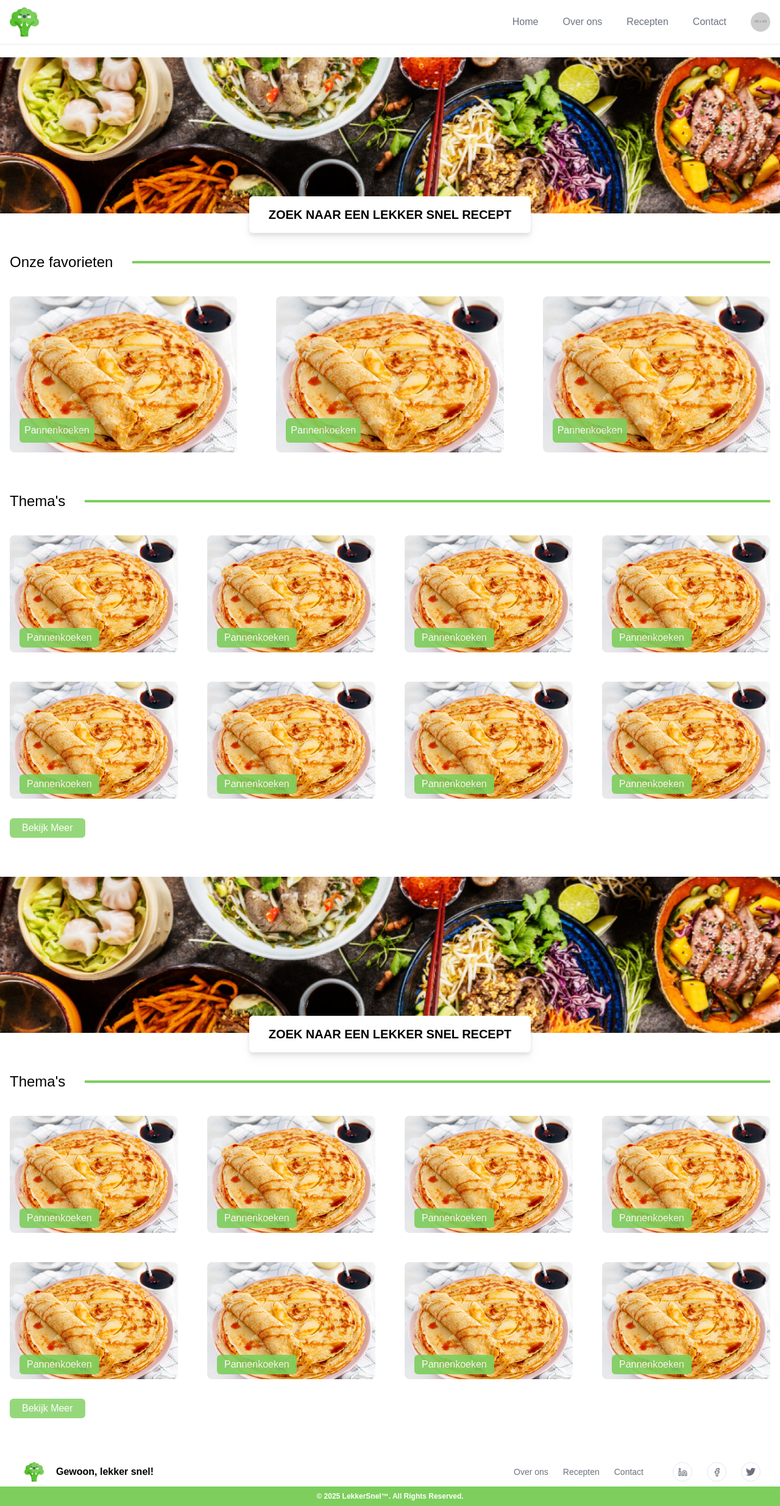
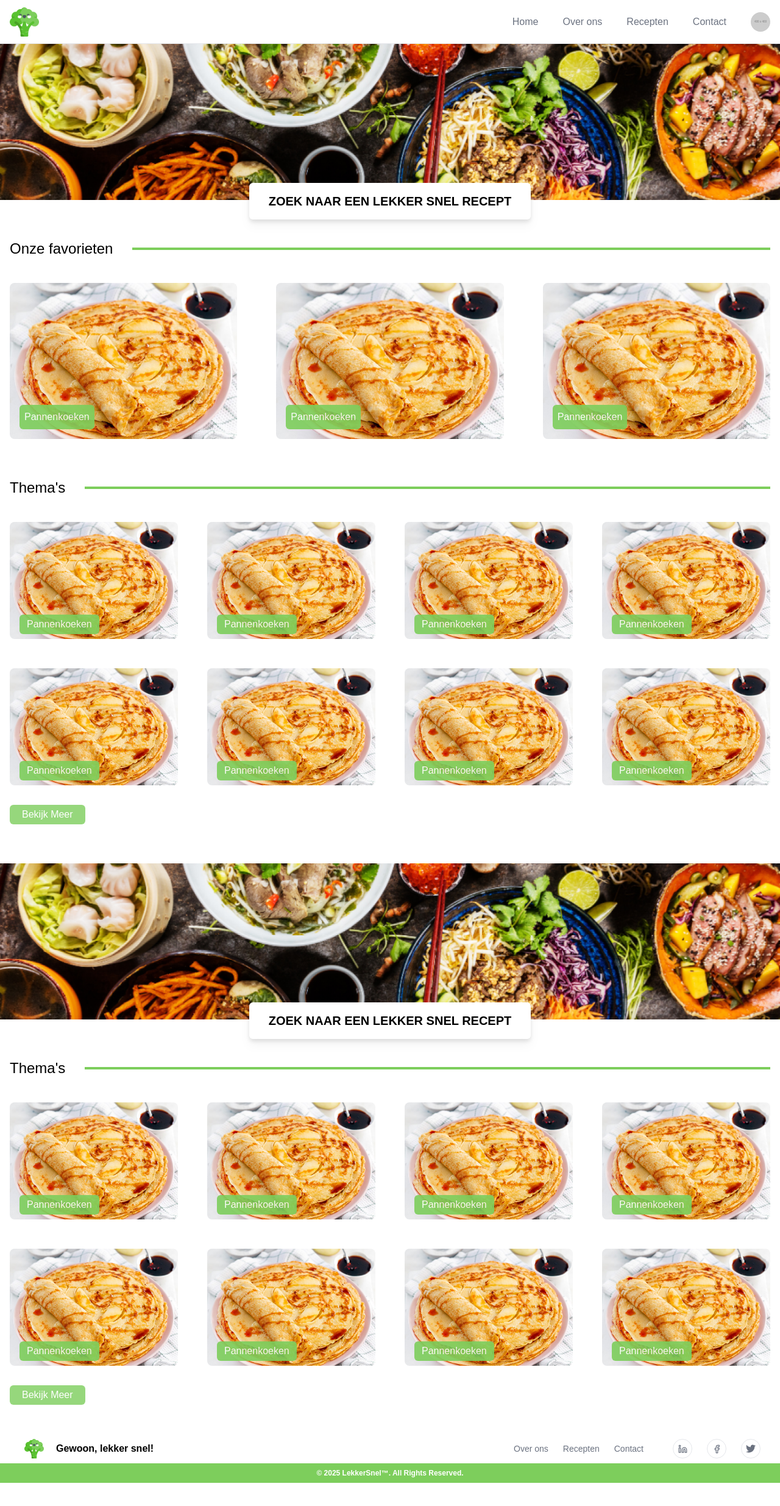
Before and after one commit to Basdasawesome/lekkersnel.nl, a PHP site: page / in a window 1280 px wide. Shown: the whole page at 61% size. After the commit the page ends 2432 px from the top, so only its background shows below. Run offline with PHP 8.4, Linux system fonts and the light colour scheme; grey boxes labelled with a size stand in for pictures from a placeholder-image service; style sheets or scripts are compiled from the project's sources; some libraries are stand-ins or nearby versions.

Commit message:
Fixed: Deleted body tags and added navbar to header

```diff
--- a/template/components/footer.php
+++ b/template/components/footer.php
@@ -1,5 +1,5 @@
-<footer class="bg-white">
-    <div class="container mx-auto pt-2">
+<footer class="bg-white mt-12">
+    <div class="mx-auto pt-2">
         <div class="w-full mx-auto flex justify-between items-center px-8">
             <a href="#" class="flex items-center mb-4 sm:mb-0 space-x-3 rtl:space-x-reverse">
                 <img src="img/logo.png" class="h-8 pl-2" alt="Logo" />
@@ -35,3 +35,6 @@
         <span class="block text-xs text-white sm:text-center bg-primary py-2 mt-2 font-bold">© 2025 <a href="#" class="hover:underline">LekkerSnel™</a>. All Rights Reserved.</span>
     </div>
 </footer>
+</body>
+
+</html>
--- a/template/components/header.php
+++ b/template/components/header.php
@@ -6,3 +6,42 @@
     <link rel="stylesheet" href="css/style.css">
     <title>LekkerSnel.nl</title>
 </head>
+
+<body>
+
+<nav class="h-[72px] border-solid border-gray-200 w-full border-b py-3 bg-white z-50 mb">
+        <div class="container mx-auto px-4">
+            <div class="w-full flex flex-col lg:flex-row justify-between items-center">
+                <div class="flex justify-between items-center w-full lg:w-auto">
+                    <a href="#home" class="flex items-center">
+                        <img src="img/logo.png" alt="logo" class="w-12 h-12">
+                    </a>
+                    <button id="menu-toggle" type="button" class="lg:hidden p-2 text-gray-500 rounded-lg hover:bg-gray-100 focus:outline-none focus:ring-2 focus:ring-gray-200">
+                        <span class="sr-only">Open main menu</span>
+                        <svg class="w-6 h-6" aria-hidden="true" fill="currentColor" viewBox="0 0 20 20" xmlns="http://www.w3.org/2000/svg">
+                            <path fill-rule="evenodd" d="M3 5a1 1 0 011-1h12a1 1 0 110 2H4a1 1 0 01-1-1zM3 10a1 1 0 011-1h12a1 1 0 110 2H4a1 1 0 01-1-1zM3 15a1 1 0 011-1h12a1 1 0 110 2H4a1 1 0 01-1-1z" clip-rule="evenodd"></path>
+                        </svg>
+                    </button>
+                </div>
+
+                <div id="menu" class="hidden lg:flex flex-col lg:flex-row items-center mt-4 lg:mt-0 lg:ml-auto lg:pl-11 w-full lg:w-auto">
+                    <ul class="flex flex-col lg:flex-row items-center gap-10 w-full lg:w-auto">
+                        <li><a href="#home" class="text-gray-500 text-base font-medium hover:text-green-700 transition-all">Home</a></li>
+                        <li><a href="#about" class="text-gray-500 text-base font-medium hover:text-green-700 transition-all">Over ons</a></li>
+                        <li><a href="#recipes" class="text-gray-500 text-base font-medium hover:text-green-700 transition-all">Recepten</a></li>
+                        <li><a href="#contact" class="text-gray-500 text-base font-medium hover:text-green-700 transition-all">Contact</a></li>
+                    </ul>
+                    <a href="#profile" class="flex items-center mt-4 lg:mt-0 lg:ml-10">
+                        <img src="https://placehold.co/400" alt="User Profile" class="w-8 h-8 rounded-full">
+                    </a>
+                </div>
+            </div>
+        </div>
+    </nav>
+
+    <!-- <script>
+        document.getElementById('menu-toggle').addEventListener('click', function() {
+            let menu = document.getElementById('menu');
+            menu.classList.toggle('hidden');
+        });
+    </script> -->
--- a/template/components/navbar.php
+++ /dev/null
@@ -1,36 +0,0 @@
-<nav class="fixed top-0 border-solid border-gray-200 w-full border-b py-3 bg-white z-50 mb">
-        <div class="container mx-auto px-4">
-            <div class="w-full flex flex-col lg:flex-row justify-between items-center">
-                <div class="flex justify-between items-center w-full lg:w-auto">
-                    <a href="#home" class="flex items-center">
-                        <img src="img/logo.png" alt="logo" class="w-12 h-12">
-                    </a>
-                    <button id="menu-toggle" type="button" class="lg:hidden p-2 text-gray-500 rounded-lg hover:bg-gray-100 focus:outline-none focus:ring-2 focus:ring-gray-200">
-                        <span class="sr-only">Open main menu</span>
-                        <svg class="w-6 h-6" aria-hidden="true" fill="currentColor" viewBox="0 0 20 20" xmlns="http://www.w3.org/2000/svg">
-                            <path fill-rule="evenodd" d="M3 5a1 1 0 011-1h12a1 1 0 110 2H4a1 1 0 01-1-1zM3 10a1 1 0 011-1h12a1 1 0 110 2H4a1 1 0 01-1-1zM3 15a1 1 0 011-1h12a1 1 0 110 2H4a1 1 0 01-1-1z" clip-rule="evenodd"></path>
-                        </svg>
-                    </button>
-                </div>
-
-                <div id="menu" class="hidden lg:flex flex-col lg:flex-row items-center mt-4 lg:mt-0 lg:ml-auto lg:pl-11 w-full lg:w-auto">
-                    <ul class="flex flex-col lg:flex-row items-center gap-10 w-full lg:w-auto">
-                        <li><a href="#home" class="text-gray-500 text-base font-medium hover:text-green-700 transition-all">Home</a></li>
-                        <li><a href="#about" class="text-gray-500 text-base font-medium hover:text-green-700 transition-all">Over ons</a></li>
-                        <li><a href="#recipes" class="text-gray-500 text-base font-medium hover:text-green-700 transition-all">Recepten</a></li>
-                        <li><a href="#contact" class="text-gray-500 text-base font-medium hover:text-green-700 transition-all">Contact</a></li>
-                    </ul>
-                    <a href="#profile" class="flex items-center mt-4 lg:mt-0 lg:ml-10">
-                        <img src="https://placehold.co/400" alt="User Profile" class="w-8 h-8 rounded-full">
-                    </a>
-                </div>
-            </div>
-        </div>
-    </nav>
-
-    <script>
-        document.getElementById('menu-toggle').addEventListener('click', function() {
-            let menu = document.getElementById('menu');
-            menu.classList.toggle('hidden');
-        });
-    </script>
--- a/template/views/about.view.php
+++ b/template/views/about.view.php
@@ -1,10 +1,9 @@
 <?php
 
-include_once '../template/components/header.view.php';
+include_once '../template/components/header.php';
 
 ?>
 
-</body>
     <?php include_once '../template/components/navbar.php'; ?>
         <main>
             <!-- hero -->
@@ -75,4 +74,3 @@ include_once '../template/components/header.view.php';
             </section>
         </main>
     <?php include_once '../template/components/footer.php'; ?>
-</body>
--- a/template/views/home.view.php
+++ b/template/views/home.view.php
@@ -1,16 +1,12 @@
 <?php
 
 include_once '../template/components/header.php';
-extract($data);
-var_dump($favs, $thema);
+// extract($data);
+// var_dump($favs, $thema);
 ?>
 
-</body>
-<div>
-    <?php include_once '../template/components/navbar.php'; ?>
-    <div class="pt-[70px]">
-        <?php include '../template/components/hero.php'; ?>
-    </div>
+<?php include '../template/components/hero.php'; ?>
+
     <div class="mt-16">
         <?php include_once '../template/components/card_medium.php'; ?>
     </div>
@@ -23,10 +19,5 @@ var_dump($favs, $thema);
     <div class="mt-16">
         <?php include '../template/components/card_small.php' ?>
     </div>
-    <div class="mt-16">
-        <?php include_once '../template/components/footer.php'; ?>
-    </div>
-</div>
-</body>
 
-</html>
+<?php include_once '../template/components/footer.php'; ?>
--- a/template/views/login.view.php
+++ b/template/views/login.view.php
@@ -4,7 +4,7 @@ include_once '../template/components/header.php';
 
 ?>
 
-<div class="flex items-center justify-center min-h-screen bg-gray-100">
+<div class="flex items-center justify-center min-h-[calc(100vh-72px)] bg-gray-100">
     <div class="bg-white p-8 rounded-xl shadow-lg w-full max-w-sm text-center">
         <div class="flex justify-center mb-4">
             <img src="img/logo.png" alt="Logo" class="h-12">
@@ -31,3 +31,7 @@ include_once '../template/components/header.php';
         </div>
     </div>
 </div>
+
+</body>
+
+</html>
--- a/template/views/register.view.php
+++ b/template/views/register.view.php
@@ -4,7 +4,7 @@ include_once '../template/components/header.php';
 
 ?>
 
-<div class="flex items-center justify-center min-h-screen bg-gray-100 px-4">
+<div class="flex items-center justify-center min-h-[calc(100vh-72px)] bg-gray-100 px-4">
     <div class="bg-white p-6 sm:p-8 rounded-xl shadow-lg w-full max-w-xs sm:max-w-sm md:max-w-md lg:max-w-lg text-center">
         <div class="flex justify-center mb-4">
             <img src="img/logo.png" alt="Logo" class="h-12">
@@ -41,3 +41,7 @@ include_once '../template/components/header.php';
         </div>
     </div>
 </div>
+
+</body>
+
+</html>
```
Also changed, not shown: src/helpers/database.php (line endings or trailing spaces).
